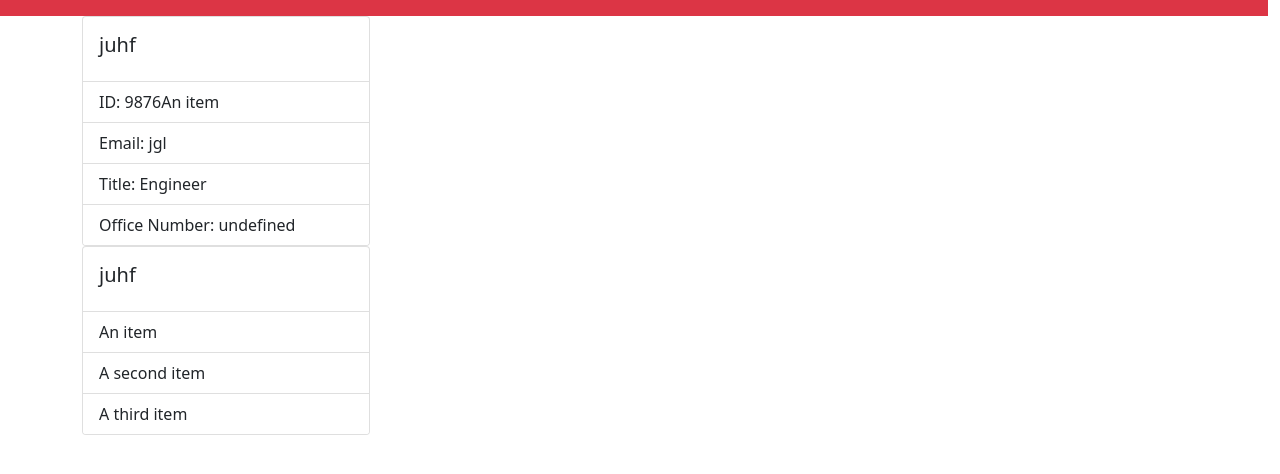
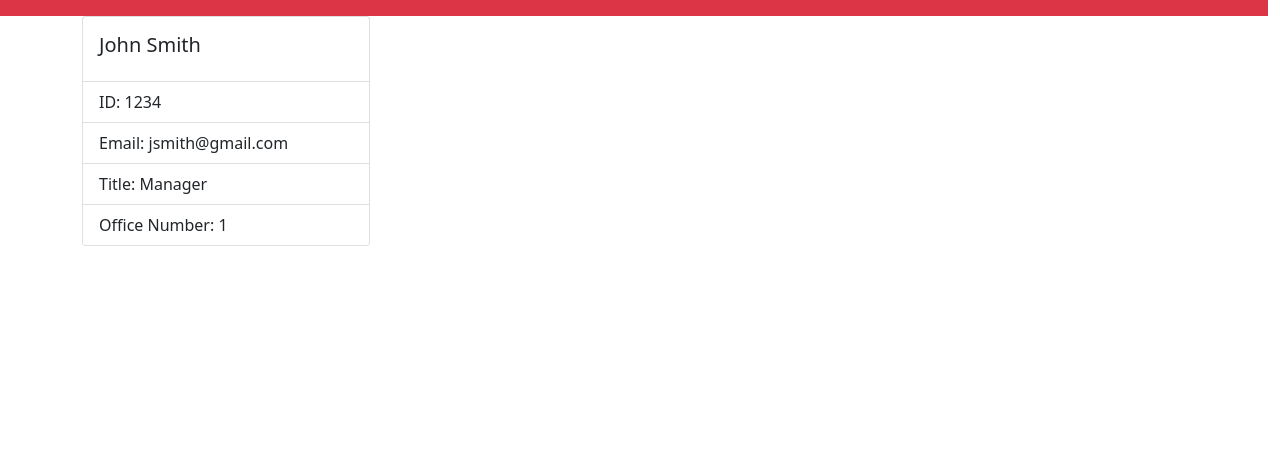
Before and after one commit to avmancillas/TeamProfileGenerator, a website: page index.html in a window 1280 px wide. Shown: the part 118-592 px from the top of the page. Drawn offline with nearby package versions, Linux system fonts and the light colour scheme.

Commit message:
Updated README

```diff
--- a/index.html
+++ b/index.html
@@ -20,30 +20,15 @@
         <div class="col-6">
           <div class="card" style="width: 18rem;">
               <div class="card-body">
-                <h5 class="card-title"> juhf</h5>
+                <h5 class="card-title"> John Smith</h5>
               </div>
               <ul class="list-group list-group-flush">
-                <li class="list-group-item">ID: 9876An item</li>
-                <li class="list-group-item">Email: jgl</li>
-                <li class="list-group-item">Title: Engineer</li>
-                <li class="list-group-item">Office Number: undefined</li>
+                <li class="list-group-item">ID: 1234</li>
+                <li class="list-group-item">Email: jsmith@gmail.com</li>
+                <li class="list-group-item">Title: Manager</li>
+                <li class="list-group-item">Office Number: 1</li>
               </ul>
 
             </div>
         </div>
     </div>
-    <div class="container">
-          <div class="col-6">
-            <div class="card" style="width: 18rem;">
-                <div class="card-body">
-                  <h5 class="card-title">juhf</h5>
-                </div>
-                <ul class="list-group list-group-flush">
-                  <li class="list-group-item">An item</li>
-                  <li class="list-group-item">A second item</li>
-                  <li class="list-group-item">A third item</li>
-                </ul>
-
-              </div>
-          </div>
-      </div>
--- a/lib/Engineer.js
+++ b/lib/Engineer.js
@@ -8,6 +8,7 @@ class Engineer extends Employee{
     getRole(){
         return "Engineer";
     }
+
 }
 
 module.exports = Engineer;
--- a/lib/Intern.js
+++ b/lib/Intern.js
@@ -11,6 +11,8 @@ class Intern extends Employee{
     getRole(){
         return "Intern";
     }
+
+
 }
 
 module.exports = Intern;
```
Also changed, not shown: Test/Manager.test.js (+1 -1 lines), index.js (+4 -16 lines), Assets/screenshot1.png (added), README.md, output/index.html (deleted), 2 other files.
